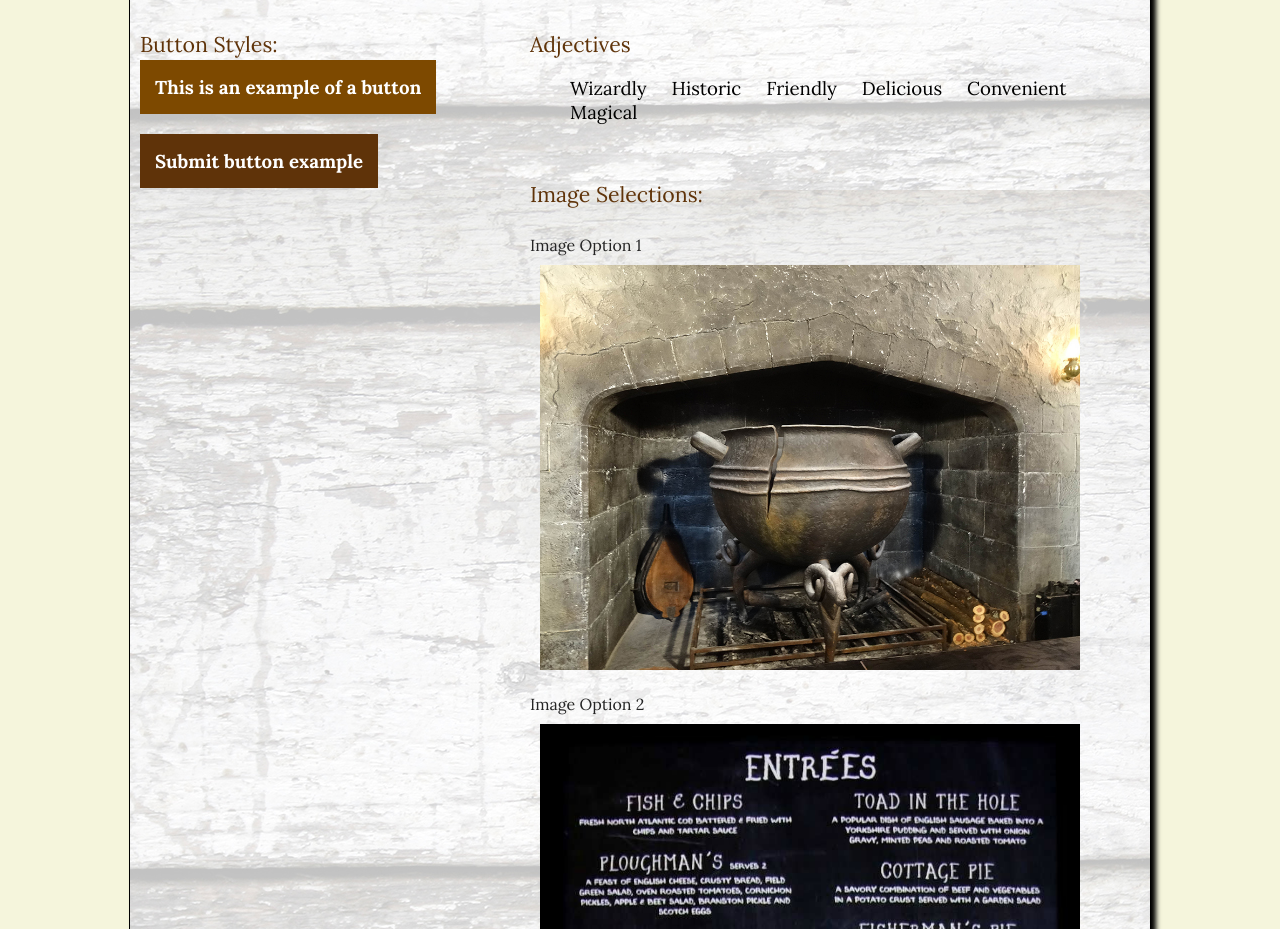
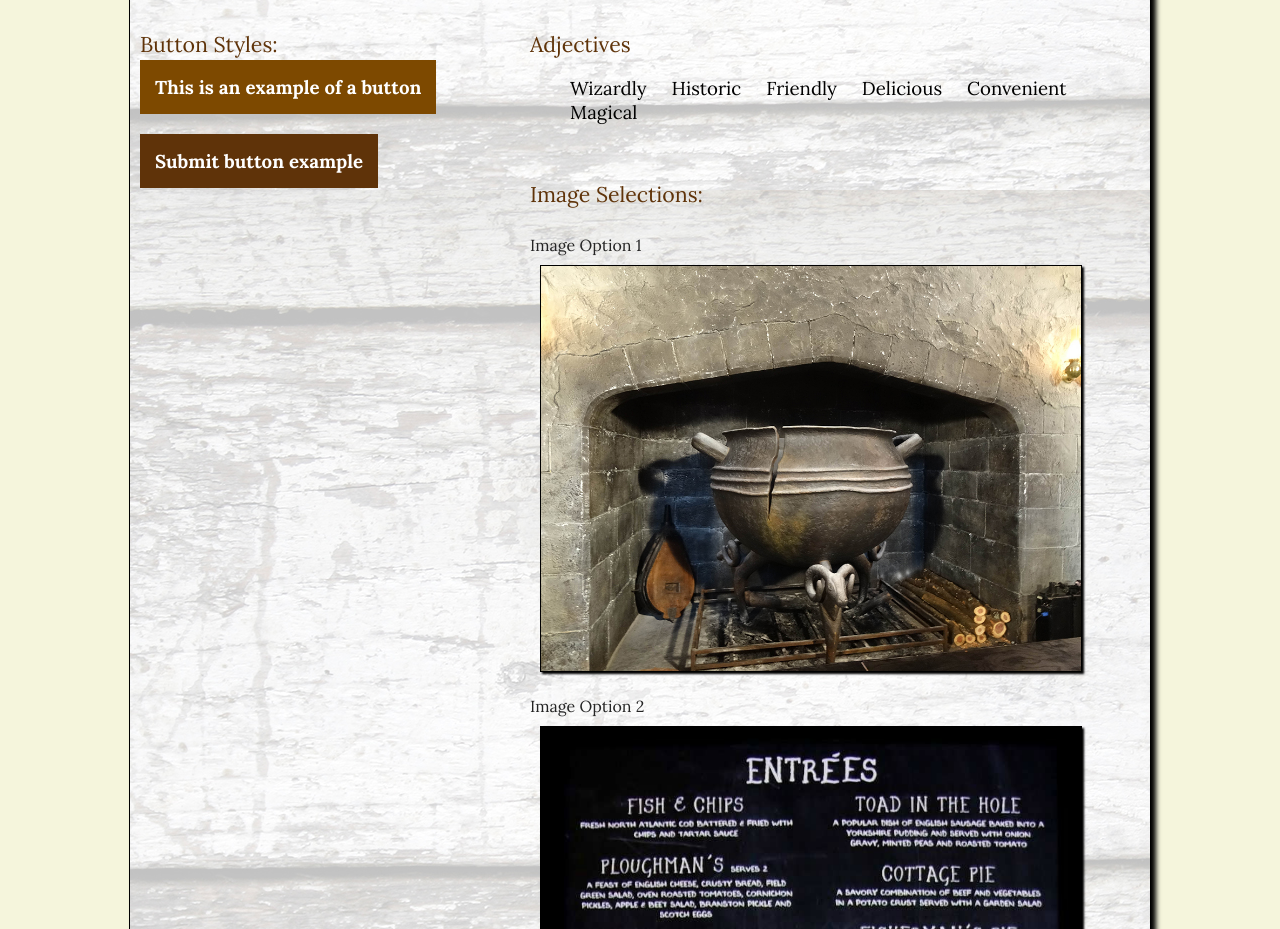
Before and after one commit to rschmadebeck/project_final2_schmadebeck_ross, a plain HTML site: page index.html in a window 1280 px wide. Shown: the part 611-1540 px from the top of the page. Drawn offline with Linux system fonts and the light colour scheme.

Commit message:
added image border and box shadow

```diff
--- a/css/main.css
+++ b/css/main.css
@@ -231,7 +231,9 @@ a:hover.button {
 #images img {
     width: 90%;
     margin: 10px;
-    padding-right: 20px;
+    margin-right: 20px;
+    border: 1px solid #000000;
+    box-shadow: 2px 2px 2px 0px;
 }
 
 #images figcaption {
```
